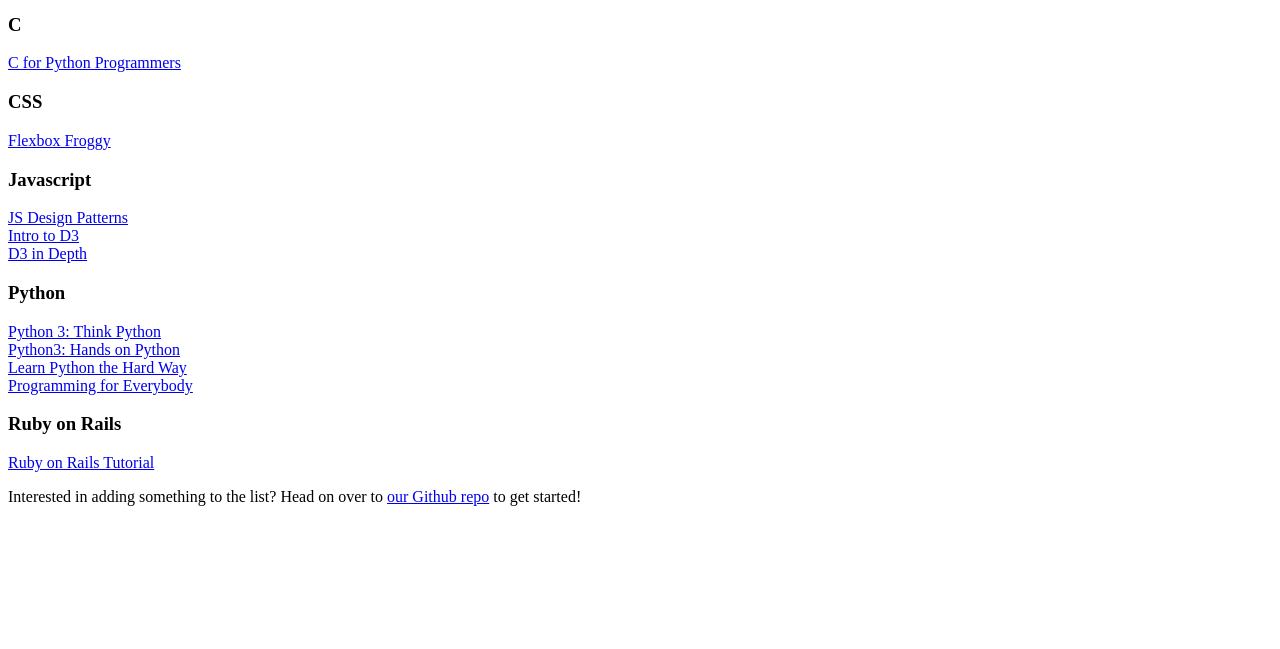
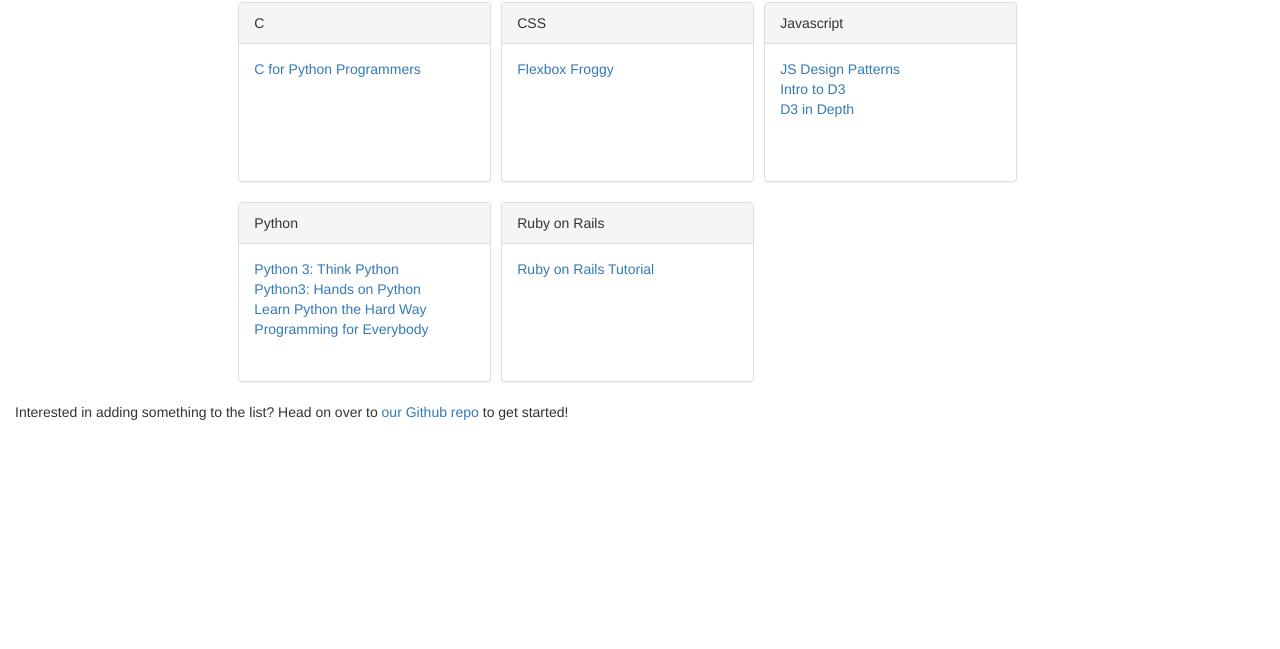
Before and after one commit to girls-coding-club/girls-coding-club.github.io, a plain HTML site: page index.html in a window 1280 px wide. Shown: the part 151-800 px from the top of the page. Drawn offline with nearby package versions, Linux system fonts and the light colour scheme.

Commit message:
updated with basic bootstrap minor css for heading

```diff
--- a/index.html
+++ b/index.html
@@ -1,34 +1,68 @@
 <!DOCTYPE html>
 <html>
 	<head>
+		<meta name="viewport" content="width=device-width, initial-scale=1">
 		<title>Girls Coding Club</title>
+		<link rel="stylesheet" href="https://maxcdn.bootstrapcdn.com/bootstrap/3.3.7/css/bootstrap.min.css" integrity="sha384-BVYiiSIFeK1dGmJRAkycuHAHRg32OmUcww7on3RYdg4Va+PmSTsz/K68vbdEjh4u" crossorigin="anonymous">
+		<link rel="stylesheet" type="text/css" href="master.css">
 	</head>
 	<body>
-		<h1>Welcome to Girls Coding Club!</h1>
-		<p>Below is a list of books, classes, tutorials, and videos about programming that we've used and loved. Take a look and get started on something new, whether you're a coding newbie or a master!</p>
-
-		<h2>Resources By Category</h2>
-
-		<h3>C</h3>
-		<a target="_blank" href="http://www.toves.org/books/cpy/">C for Python Programmers</a>
-
-		<h3>CSS</h3>
-		<a target="_blank" href="http://flexboxfroggy.com/">Flexbox Froggy</a>
-
-		<h3>Javascript</h3>
-		<a target="_blank" href="https://addyosmani.com/resources/essentialjsdesignpatterns/book/">JS Design Patterns</a><br>
-		<a target="_blank" href="https://square.github.io/intro-to-d3/">Intro to D3</a><br>
-		<a target="_blank" href="http://d3indepth.com/">D3 in Depth</a><br>
-
-		<h3>Python</h3>
-		<a target="_blank" href="http://greenteapress.com/thinkpython2/html/index.html">Python 3: Think Python</a><br>
-		<a target="_blank" href="http://anh.cs.luc.edu/python/hands-on/3.0/">Python3: Hands on Python</a><br>
-		<a target="_blank" href="https://learnpythonthehardway.org/">Learn Python the Hard Way</a><br>
-		<a target="_blank" href="https://www.coursera.org/learn/python">Programming for Everybody</a><br>
-
-		<h3>Ruby on Rails</h3>
-		<a target="_blank" href="http://railstutorial.org/">Ruby on Rails Tutorial</a>
-
-		<p>Interested in adding something to the list?  Head on over to <a href="https://github.com/girls-coding-club/girls-coding-club.github.io">our Github repo</a> to get started!
+		<div class="container-fluid header-top">
+			<h1>Welcome to Girls Coding Club!</h1>
+		</div>
+		<div class="container-fluid">
+			<p>Below is a list of books, classes, tutorials, and videos about programming that we've used and loved. Take a look and get started on something new, whether you're a coding newbie or a master!</p>
+			<h2>Resources By Category</h2>
+			<div class="row col-lg-10 col-lg-offset-2 col-md-10 col-md-offset-2">
+				<div class="panel panel-default col-lg-3 col-md-4 col-sm-4">
+					<div class="panel-heading">C</div>
+					<div class="panel-body">
+						<ul class="list-unstyled">
+							<li><a target="_blank" href="http://www.toves.org/books/cpy/">C for Python Programmers</a></li>
+						</ul>
+					</div>
+				</div>
+				<div class="panel panel-default col-lg-3 col-md-4 col-sm-4">
+					<div class="panel-heading">CSS</div>
+					<div class="panel-body">
+						<ul class="list-unstyled">
+							<li><a target="_blank" href="http://flexboxfroggy.com/">Flexbox Froggy</a></li>
+						</ul>
+					</div>
+				</div>
+				<div class="panel panel-default col-lg-3 col-md-4 col-sm-4">
+					<div class="panel-heading">Javascript</div>
+					<div class="panel-body">
+						<ul class="list-unstyled">
+							<li><a target="_blank" href="https://addyosmani.com/resources/essentialjsdesignpatterns/book/">JS Design Patterns</a></li>
+							<li><a target="_blank" href="https://square.github.io/intro-to-d3/">Intro to D3</a></li>
+							<li><a target="_blank" href="http://d3indepth.com/">D3 in Depth</a></li>
+						</ul>
+					</div>
+				</div>
+				<div class="panel panel-default col-lg-3 col-md-4 col-sm-4">
+					<div class="panel-heading">Python</div>
+					<div class="panel-body">
+						<ul class="list-unstyled">
+							<li><a target="_blank" href="http://greenteapress.com/thinkpython2/html/index.html">Python 3: Think Python</a></li>
+							<li><a target="_blank" href="http://anh.cs.luc.edu/python/hands-on/3.0/">Python3: Hands on Python</a></li>
+							<li><a target="_blank" href="https://learnpythonthehardway.org/">Learn Python the Hard Way</a></li>
+							<li><a target="_blank" href="https://www.coursera.org/learn/python">Programming for Everybody</a></li>
+						</ul>
+					</div>
+				</div>
+				<div class="panel panel-default col-lg-3 col-md-4 col-sm-4">
+					<div class="panel-heading">Ruby on Rails</div>
+					<div class="panel-body">
+						<ul class="list-unstyled">
+							<li><a target="_blank" href="http://railstutorial.org/">Ruby on Rails Tutorial</a></li>
+						</ul>
+					</div>
+				</div>
+				<div class="clearfix"></div>
+			</div>
+			<div class="clearfix"></div>
+			<p>Interested in adding something to the list?  Head on over to <a href="https://github.com/girls-coding-club/girls-coding-club.github.io">our Github repo</a> to get started!</p>
+		</div>
 	</body>
 </html>
--- /dev/null
+++ b/master.css
@@ -0,0 +1,14 @@
+.header-top {
+	text-align: center;
+	background-color: #FFE5F2;
+}
+ul.list-unstyled {
+	margin-bottom: 0;
+}
+.panel-default {
+	height: 180px;
+	margin-right: 10px;
+}
+.col-md-3, .col-sm-4 {
+	padding: 0;
+}
```
